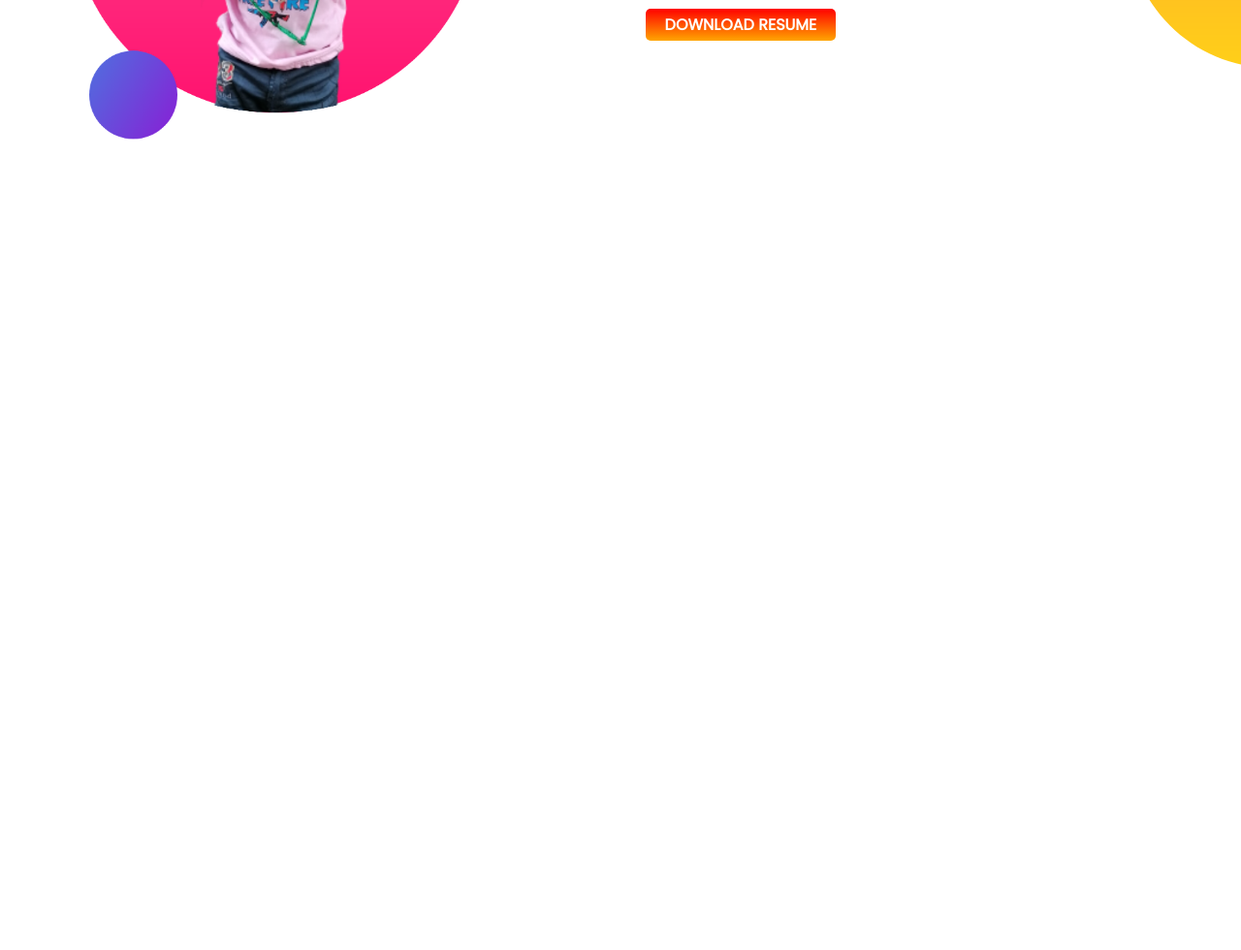
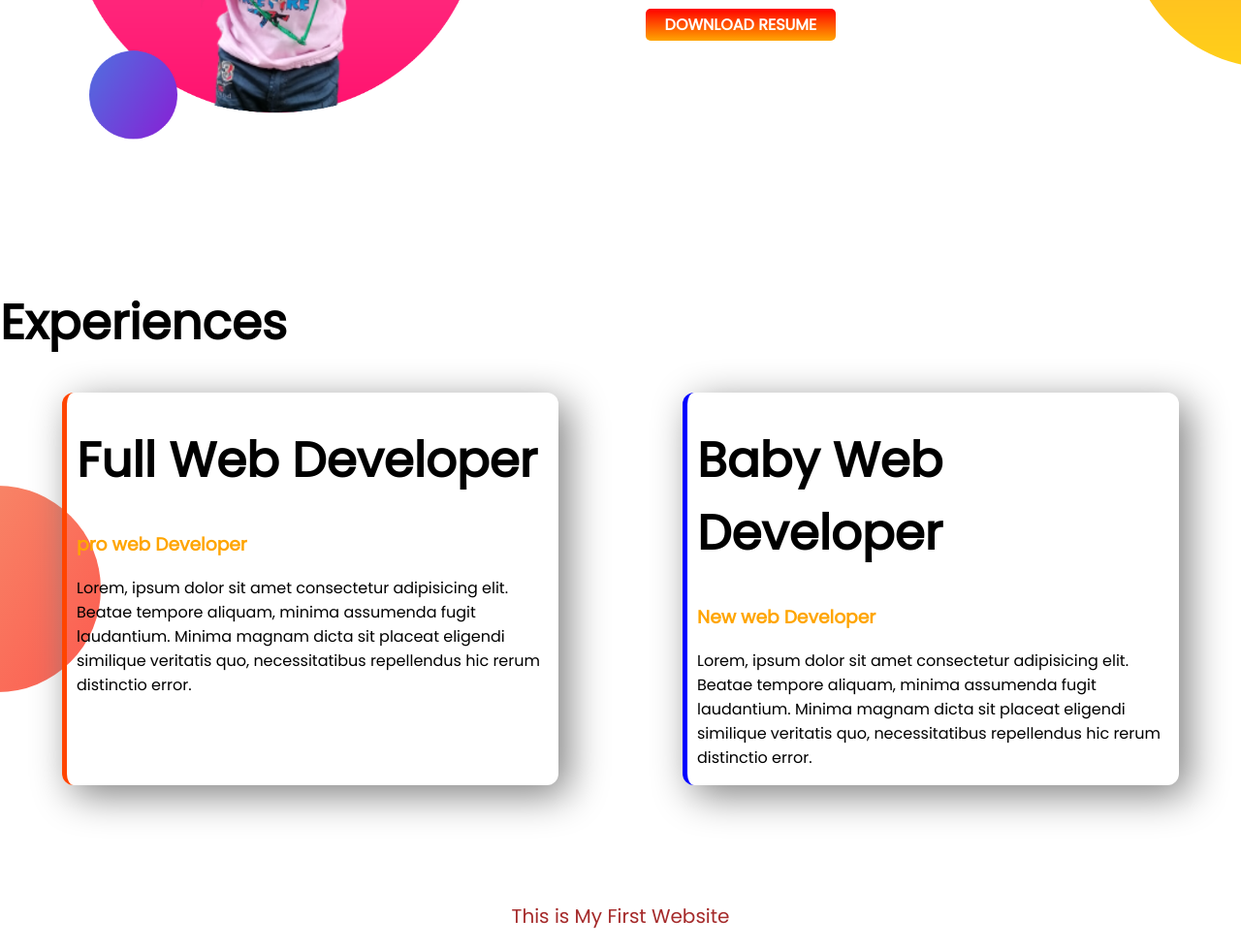
Before and after one commit to Habib1139/developer-portfolio, a plain HTML site: page index.html in a window 1280 px wide. Shown: the part 1044-2024 px from the top of the page at 97% size. Before the commit the page ends 1340 px from the top, so only its background shows below. Drawn offline with Linux system fonts and the light colour scheme.

Commit message:
this is 3rd commit

```diff
--- a/index.html
+++ b/index.html
@@ -37,5 +37,29 @@
     </div>
   </section>
 
+
+    <div>
+        <h1>Experiences</h1>
+    </div>
+
+  <div id="flexiable">
+    <div class="area1"  >
+        <h1>Full Web Developer</h1>
+        <h3>pro web Developer</h3>
+        <p>Lorem, ipsum dolor sit amet consectetur adipisicing elit. Beatae tempore aliquam, minima assumenda fugit laudantium. Minima magnam dicta sit placeat eligendi similique veritatis quo, necessitatibus repellendus hic rerum distinctio error.</p>
+    </div>
+
+    <div class="area2" >
+        <h1 >Baby Web Developer</h1>
+        <h3>New web Developer</h3>
+        <p>Lorem, ipsum dolor sit amet consectetur adipisicing elit. Beatae tempore aliquam, minima assumenda fugit laudantium. Minima magnam dicta sit placeat eligendi similique veritatis quo, necessitatibus repellendus hic rerum distinctio error.</p>
+    </div>
+
+  </div>
+  <br><br><br><br>
+
 </body>
+<footer>
+    <p>This is My First Website</p>
+</footer>
 </html>
--- a/style.css
+++ b/style.css
@@ -36,3 +36,39 @@ section{
     background-repeat: no-repeat;
     background-position: right;
 }
+#flexiable{
+    display: flex;
+}
+div h3{
+    color: orange;
+}
+.area1{
+    width: 40%;
+    margin-left: 5%;
+    margin-right: 5%;
+    padding-left: 10px;
+    border-radius:12px ;
+    box-shadow: 10px 10px 40px gray;
+    border-left: 5px solid orangered;
+
+}
+.area2{
+    width: 40%;
+    margin-left: 5%;
+    margin-right: 5%;
+    padding-left: 10px;
+    border-radius:12px ;
+    box-shadow: 10px 10px 40px gray;
+    border-left: 5px solid blue;
+}
+#flexiable{
+    background-image: url(images/exp-bg.png);
+    background-repeat: no-repeat;
+    background-position: left;
+
+}
+footer p{
+    text-align: center;
+    color: brown;
+    font-size: 20px;
+}
```
